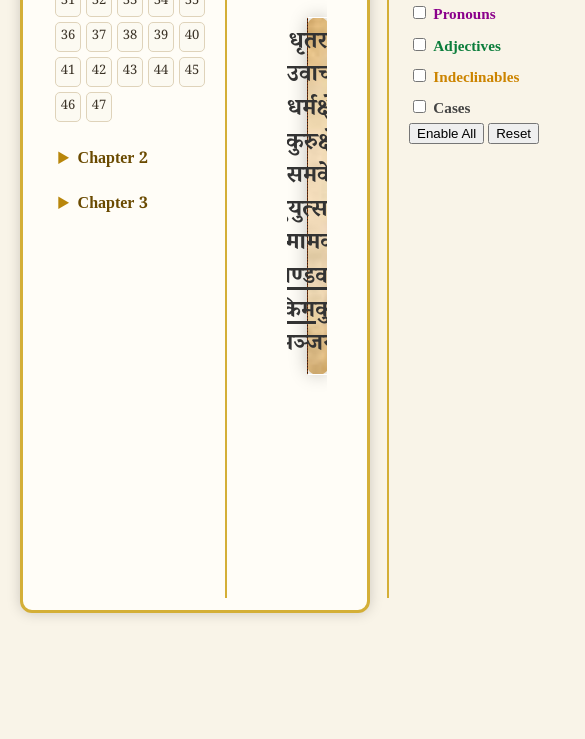
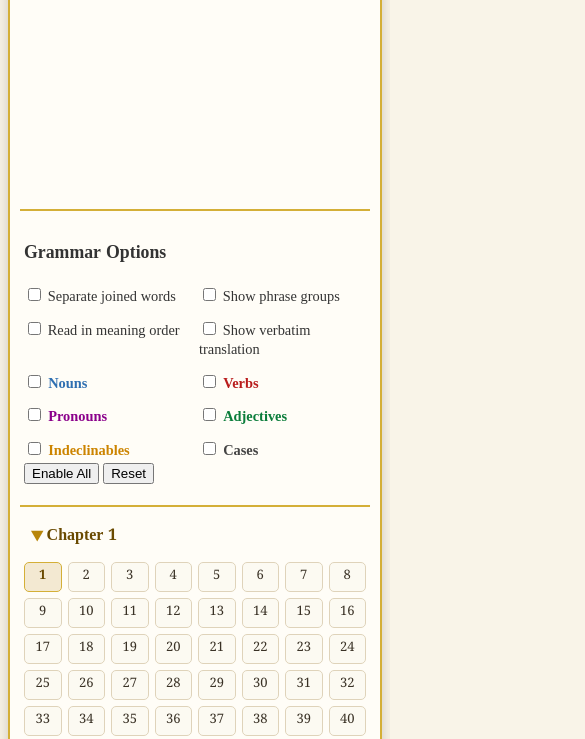
Before and after one commit to bumb1eb/bg-sanskrit, a plain HTML site: page gita/index_gita.html in a window 390 px wide. Shown: the part 321-1060 px from the top of the page, 585 px wide, since content can reach past the window. Before the commit the page ends 954 px from the top, so only its background shows below. Drawn offline with Linux system fonts and the light colour scheme.

Commit message:
Add files via upload

```diff
--- a/gita/css/styles.css
+++ b/gita/css/styles.css
@@ -655,3 +655,108 @@ input:checked + .slider:before {
 #check-missing-btn {
   display: none;
 }
+
+/* ============================================================
+   MOBILE PORTRAIT RESPONSIVE OVERRIDES (<= 900px)
+   Desktop/laptop view (> 900px) remains completely untouched.
+   ============================================================ */
+@media (max-width: 900px) {
+  body {
+    padding: 8px;
+  }
+
+  #outer-frame {
+    padding: 10px;
+    border-width: 2px;
+  }
+
+  /* Stack Sidebar, Main Content, and Grammar Options vertically */
+  #layout-row {
+    display: flex !important;
+    flex-direction: column !important;
+    gap: 12px !important;
+  }
+
+  /* Hide desktop vertical gold bars on mobile */
+  .vertical-separator {
+    display: none !important;
+  }
+
+  /* Put Main Shloka first, Grammar Options second, Verse Index third */
+  #main-content {
+    order: 1;
+    width: 100% !important;
+    max-width: 100% !important;
+    height: auto !important;
+    overflow-y: visible !important;
+    padding: 6px 4px !important;
+    box-sizing: border-box;
+  }
+
+  #case-panel {
+    order: 2;
+    width: 100% !important;
+    height: auto !important;
+    overflow-y: visible !important;
+    border-left: none !important;
+    border-top: 2px solid #d4af37;
+    padding: 14px 4px 6px 4px !important;
+    box-sizing: border-box;
+  }
+
+  #sidebar {
+    order: 3;
+    width: 100% !important;
+    height: auto !important;
+    max-height: 260px;
+    overflow-y: auto !important;
+    border-right: none !important;
+    border-top: 2px solid #d4af37;
+    padding: 12px 4px !important;
+    box-sizing: border-box;
+  }
+
+  /* Arrange Grammar Options checkboxes into a clean 2-column grid for thumbs */
+  #grammar-options {
+    display: grid !important;
+    grid-template-columns: 1fr 1fr;
+    gap: 10px 8px;
+  }
+
+  #grammar-options label {
+    font-size: 0.9rem;
+    line-height: 1.3;
+  }
+
+  /* Widen the verse grid to 8 columns on mobile phones */
+  #sidebar ul.verse-grid {
+    grid-template-columns: repeat(8, 1fr) !important;
+    gap: 6px;
+  }
+
+  /* Scale shloka text & meaning order cleanly for narrow screens */
+  #main-content h1 {
+    font-size: 1.5rem;
+    margin: 6px 0;
+  }
+
+  .nav-inline {
+    margin: 10px 0;
+  }
+
+  .stotra-text {
+    font-size: 1.25rem;
+    line-height: 1.5;
+  }
+
+  #meaning-order {
+    text-align: left;
+    line-height: 1.7;
+  }
+
+  /* Make tooltips fit inside phone width */
+  .tooltip {
+    max-width: 85vw;
+    font-size: 0.9rem;
+  }
+}
```
